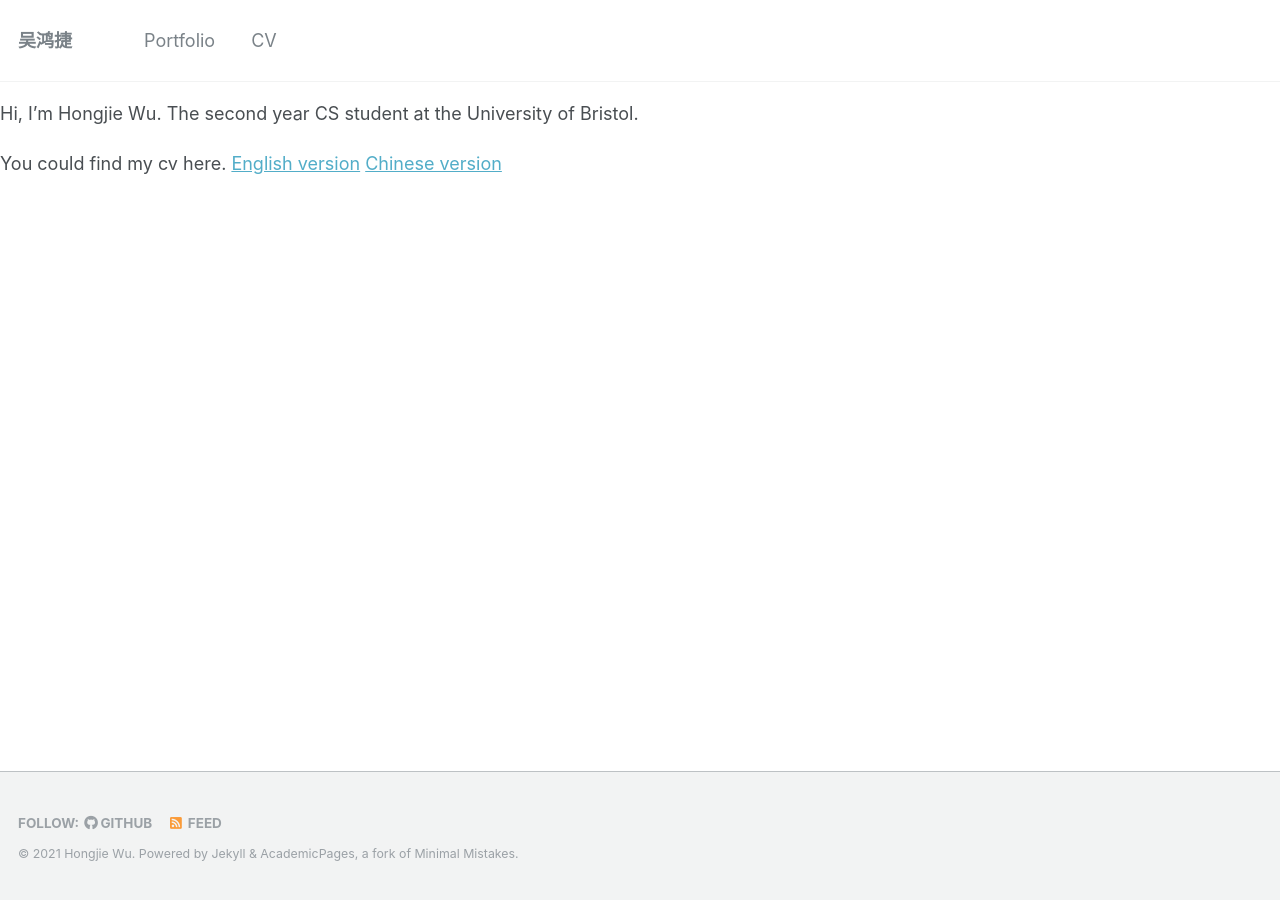
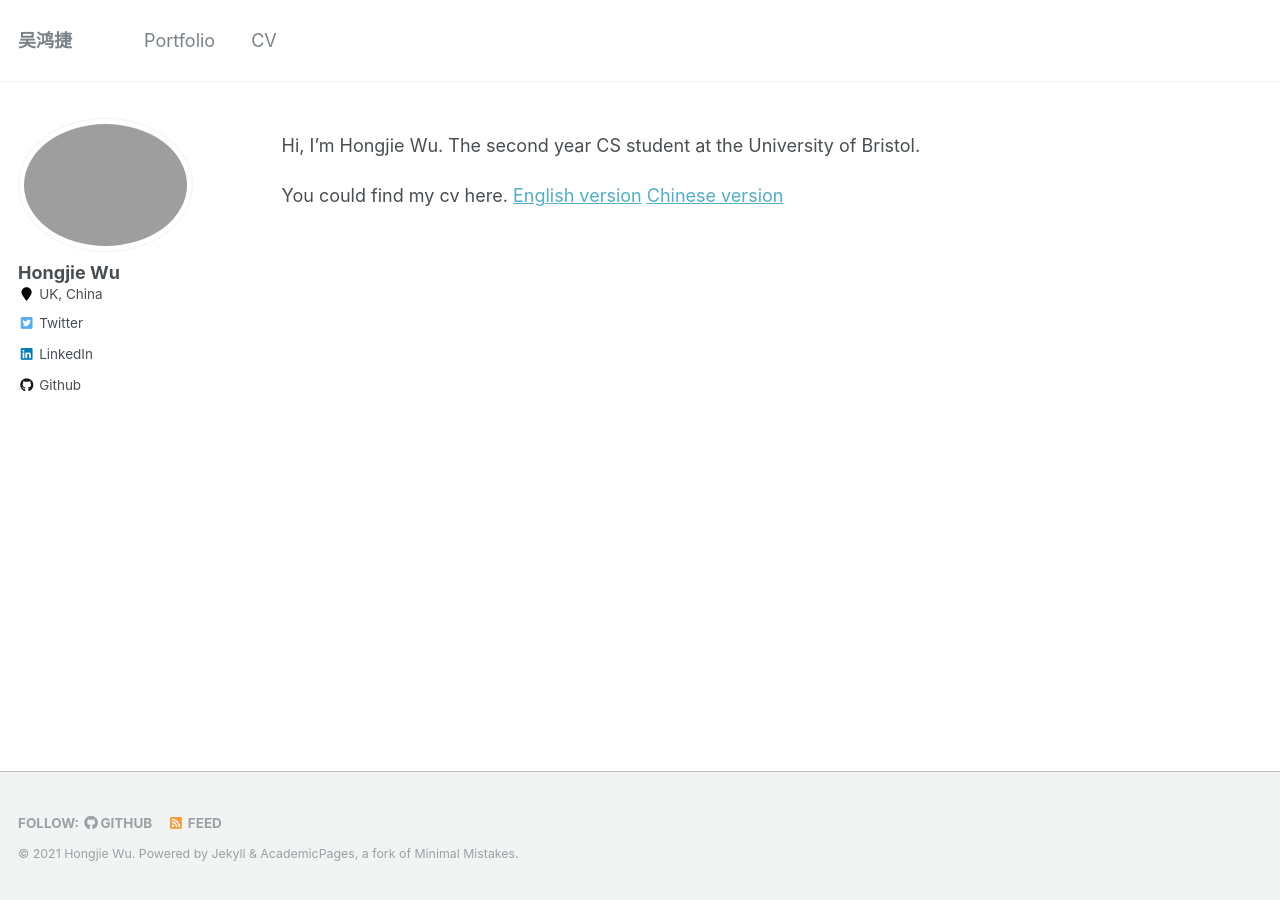
Before and after one commit to wuhjie/wuhjie.github.io, a Jekyll site: the page built from _pages/about.md, in a window 1280 px wide. Built offline with Jekyll 4.4.1, drawn with Linux system fonts in a browser that asks for light colours; our own code applies the rules of GitHub Pages for plain Markdown files; some of the changed lines change nothing that is shown.

Commit message:
bug fixed

```diff
--- a/_config.yml
+++ b/_config.yml
@@ -81,7 +81,7 @@ analytics:
 # Site Author
 author:
   name             : "Hongjie Wu"
-  avatar           : "wuhjie.ppg"
+  avatar           : "wuhjie.png"
   bio              :
   location         : "UK, China"
   employer         :
@@ -182,17 +182,13 @@ collections:
 
 # Defaults
 defaults:
-  # _posts
+  # _pages
   - scope:
       path: ""
-      type: posts
+      type: pages
     values:
       layout: single
       author_profile: true
-      read_time: true
-      comments: true
-      share: true
-      related: true
   # _portfolio
   - scope:
       path: ""
```
Also changed, not shown: images/wuhjie.jpg (deleted).
